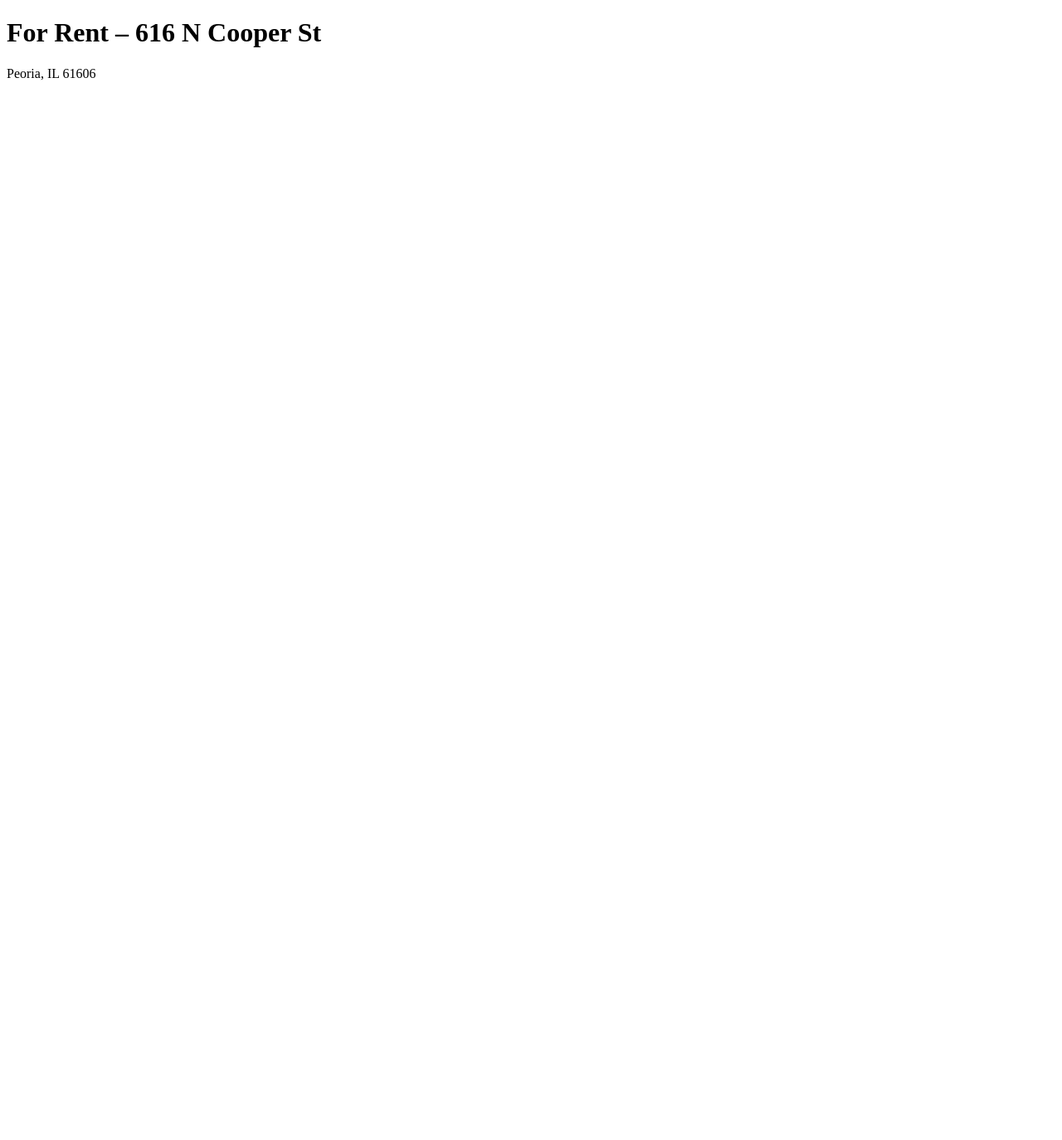
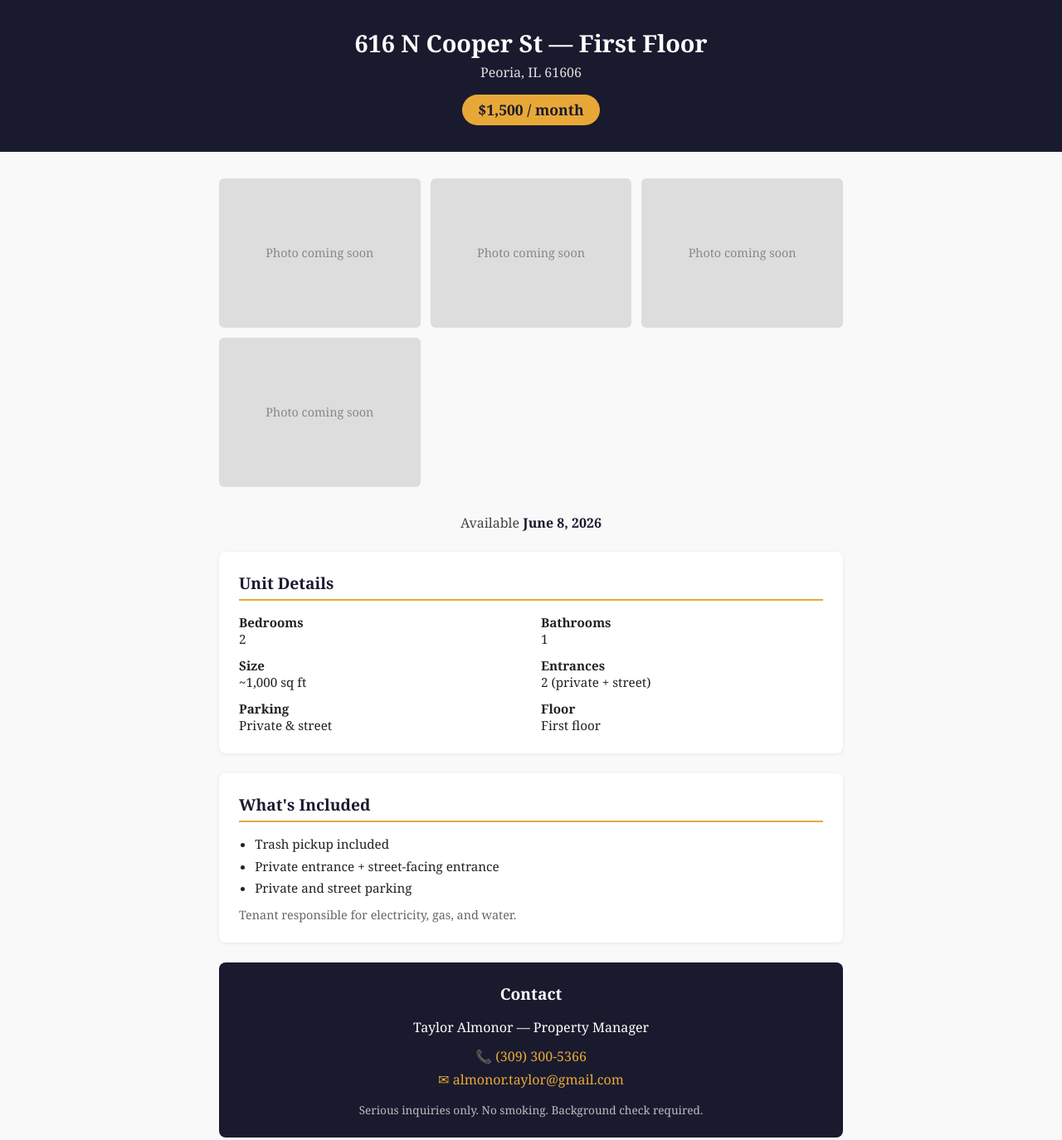
Before and after one commit to peoria-rentals/cooper-unit1, a plain HTML site: page index.html in a window 1280 px wide. Shown: the whole page at 83% size. Before the commit the page ends 800 px from the top, so only its background shows below. Drawn offline with Linux system fonts and the light colour scheme.

Commit message:
Update index.html

```diff
--- a/index.html
+++ b/index.html
@@ -1,12 +1,153 @@
- <!DOCTYPE html>
-  <html lang="en">
+<!DOCTYPE html>                                                                    <html lang="en">
   <head>
     <meta charset="UTF-8">
     <meta name="viewport" content="width=device-width, initial-scale=1.0">
     <title>For Rent – 616 N Cooper St, Peoria IL</title>
+    <style>
+      * { box-sizing: border-box; margin: 0; padding: 0; }
+      body { font-family: Georgia, serif; color: #222; background: #f9f9f9; }
+
+      header {
+        background: #1a1a2e;
+        color: white;
+        padding: 2rem 1.5rem;
+        text-align: center;
+      }
+      header h1 { font-size: 1.8rem; margin-bottom: 0.3rem; }
+      header p { font-size: 1rem; opacity: 0.85; }
+
+      .badge {
+        display: inline-block;
+        background: #e8a838;
+        color: #1a1a2e;
+        font-weight: bold;
+        padding: 0.4rem 1.2rem;
+        border-radius: 999px;
+        margin-top: 1rem;
+        font-size: 1.1rem;
+      }
+
+      .container { max-width: 800px; margin: 0 auto; padding: 2rem 1.5rem; }
+
+      .gallery {
+        display: grid;
+        grid-template-columns: repeat(auto-fill, minmax(220px, 1fr));
+        gap: 0.75rem;
+        margin-bottom: 2rem;
+      }
+      .gallery img {
+        width: 100%;
+        height: 180px;
+        object-fit: cover;
+        border-radius: 6px;
+      }
+      .gallery-placeholder {
+        background: #ddd;
+        border-radius: 6px;
+        height: 180px;
+        display: flex;
+        align-items: center;
+        justify-content: center;
+        color: #888;
+        font-size: 0.9rem;
+      }
+
+      .details {
+        background: white;
+        border-radius: 8px;
+        padding: 1.5rem;
+        margin-bottom: 1.5rem;
+        box-shadow: 0 1px 4px rgba(0,0,0,0.08);
+      }
+      .details h2 { font-size: 1.2rem; margin-bottom: 1rem; color: #1a1a2e;
+  border-bottom: 2px solid #e8a838; padding-bottom: 0.4rem; }
+
+      .specs {
+        display: grid;
+        grid-template-columns: 1fr 1fr;
+        gap: 0.75rem 1.5rem;
+      }
+      .spec { font-size: 0.95rem; }
+      .spec span { font-weight: bold; display: block; }
+
+      ul { padding-left: 1.2rem; }
+      ul li { margin-bottom: 0.4rem; font-size: 0.95rem; }
+
+      .contact {
+        background: #1a1a2e;
+        color: white;
+        border-radius: 8px;
+        padding: 1.5rem;
+        text-align: center;
+      }
+      .contact h2 { margin-bottom: 1rem; font-size: 1.2rem; }
+      .contact a { color: #e8a838; text-decoration: none; display: block;
+  font-size: 1rem; margin: 0.4rem 0; }
+      .contact p { font-size: 0.85rem; opacity: 0.7; margin-top: 1rem; }
+
+      .avail {
+        text-align: center;
+        font-size: 1rem;
+        margin-bottom: 1.5rem;
+        color: #444;
+      }
+      .avail strong { color: #1a1a2e; }
+    </style>
   </head>
   <body>
-    <h1>For Rent – 616 N Cooper St</h1>
+
+  <header>
+    <h1>616 N Cooper St — First Floor</h1>
     <p>Peoria, IL 61606</p>
+    <div class="badge">$1,500 / month</div>
+  </header>
+
+  <div class="container">
+
+    <!-- PHOTO GALLERY — replace the placeholder divs with <img> tags once you have
+   photos uploaded -->
+    <div class="gallery">
+      <div class="gallery-placeholder">Photo coming soon</div>
+      <div class="gallery-placeholder">Photo coming soon</div>
+      <div class="gallery-placeholder">Photo coming soon</div>
+      <div class="gallery-placeholder">Photo coming soon</div>
+    </div>
+
+    <p class="avail">Available <strong>June 8, 2026</strong></p>
+
+    <div class="details">
+      <h2>Unit Details</h2>
+      <div class="specs">
+        <div class="spec"><span>Bedrooms</span>2</div>
+        <div class="spec"><span>Bathrooms</span>1</div>
+        <div class="spec"><span>Size</span>~1,000 sq ft</div>
+        <div class="spec"><span>Entrances</span>2 (private + street)</div>
+        <div class="spec"><span>Parking</span>Private & street</div>
+        <div class="spec"><span>Floor</span>First floor</div>
+      </div>
+    </div>
+
+    <div class="details">
+      <h2>What's Included</h2>
+      <ul>
+        <li>Trash pickup included</li>
+        <li>Private entrance + street-facing entrance</li>
+        <li>Private and street parking</li>
+      </ul>
+      <p style="margin-top:0.8rem; font-size:0.9rem; color:#666;">Tenant
+  responsible for electricity, gas, and water.</p>
+    </div>
+
+    <div class="contact">
+      <h2>Contact</h2>
+      <p style="margin-bottom:0.8rem; opacity:1; font-size:1rem;">Taylor Almonor
+  &mdash; Property Manager</p>
+      <a href="tel:3093005366">📞 (309) 300-5366</a>
+      <a href="mailto:almonor.taylor@gmail.com">✉ almonor.taylor@gmail.com</a>
+      <p>Serious inquiries only. No smoking. Background check required.</p>
+    </div>
+
+  </div>
+
   </body>
   </html>
```
